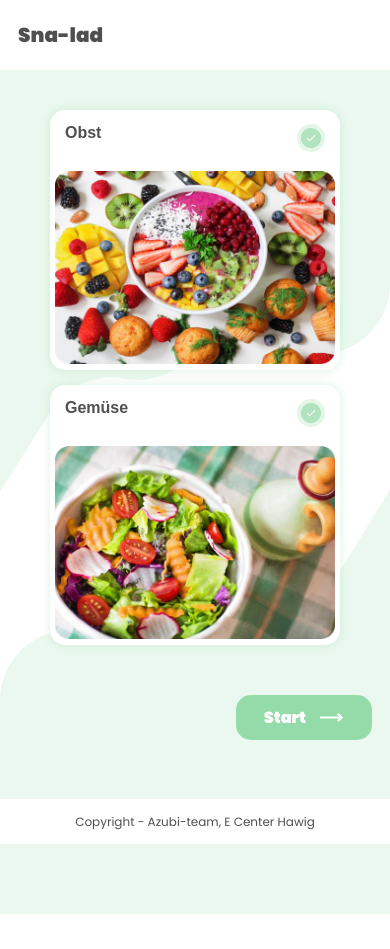
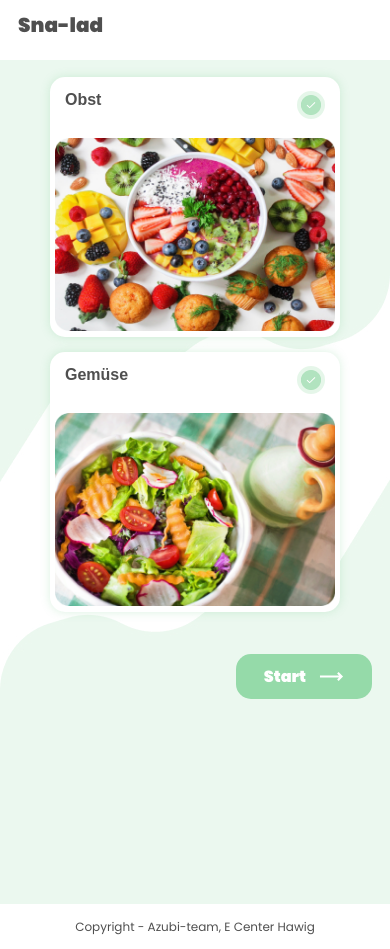
Before and after one commit to layefaa/snalad, a Next.js app: page /menu in a window 390 px wide. Before the commit the page ends 914 px from the top, so only its background shows below. Built offline with nearby package versions, Linux system fonts and the light colour scheme; a web font is replaced by a local one.

Commit message:
fix : responsive

```diff
--- a/src/app/(main)/menu/layout.js
+++ b/src/app/(main)/menu/layout.js
@@ -3,17 +3,15 @@ export default function Layout({ children }) {
     <>
       <header
         className={
-          'container fixed z-20 mb-[7rem] flex h-[7rem] w-full items-center bg-sl-primary-white'
+          'container fixed z-20  flex h-[5rem] w-full items-center bg-sl-primary-white'
         }
       >
         <p className={'text-20 font-[900] text-sl-secondary-black'}>Sna-lad</p>
       </header>
-      <main className={' relative mt-[7rem] min-h-screen w-full bg-white'}>
-        {children}
-      </main>
+      <main className={' relative mt-[6rem] w-full bg-white'}>{children}</main>
       <footer
         className={
-          'fixed bottom-0 flex h-[4.5rem] w-full items-center justify-center bg-sl-primary-white text-12 text-sl-secondary-black'
+          ' bottom-0 flex h-[4.5rem] w-full items-center justify-center bg-sl-primary-white text-12 text-sl-secondary-black'
         }
       >
         <p className={''}>Copyright - Azubi-team, E Center Hawig</p>
--- a/src/app/(main)/menu/obst/page.jsx
+++ b/src/app/(main)/menu/obst/page.jsx
@@ -110,7 +110,7 @@ export default function Obst() {
   }
 
   return (
-    <section className={' min-h-screen w-full pb-[4rem]'}>
+    <section className={'h-full w-full pb-[4rem]'}>
       <div className={'gradient-bg flex w-full justify-center py-[4rem] '}>
         <Swiper
           className={'mr-[10rem] h-fit w-full'}
--- a/src/app/(main)/menu/page.jsx
+++ b/src/app/(main)/menu/page.jsx
@@ -11,7 +11,7 @@ export default function Menu() {
     { name: 'Gemüse', img: '/img/gemuse.png' },
   ]
   return (
-    <section className={' h-full w-full py-[4rem]'}>
+    <section className={'relative min-h-dvh w-full pt-[2dvh]'}>
       <div className={'h-full w-full'}>
         <Image
           className={'h-full w-full'}
@@ -36,7 +36,7 @@ export default function Menu() {
             )
           })}
         </div>
-        <div className={'container mt-[5rem] flex justify-end'}>
+        <div className={'container mt-[5dvh] flex justify-end'}>
           <Button
             url={'/menu/obst'}
             classes={
--- a/src/app/globals.css
+++ b/src/app/globals.css
@@ -37,21 +37,21 @@ body {
 
 @layer components {
   .container {
-    @apply px-[1.8rem]
+    @apply px-[1.8rem];
   }
 
   .card {
     border-radius: 1.5rem;
-    background: #FFF;
+    background: #fff;
     box-shadow: 0px 0px 10px 0px rgba(110, 203, 136, 0.25);
   }
 
   .gradient-bg {
-    background: linear-gradient(126deg, #C7EDD2 2.99%, #FFF 100%);
+    background: linear-gradient(126deg, #c7edd2 2.99%, #fff 100%);
   }
 }
 
-
-.swiper-button-next::after, .swiper-button-prev::after {
-  content: "";
+.swiper-button-next::after,
+.swiper-button-prev::after {
+  content: '';
 }
--- a/src/app/layout.js
+++ b/src/app/layout.js
@@ -46,9 +46,7 @@ export const metadata = {
 export default function RootLayout({ children }) {
   return (
     <html lang="en">
-      <body className={`${poppins.className} min-h-screen text-14`}>
-        {children}
-      </body>
+      <body className={`${poppins.className} text-14`}>{children}</body>
     </html>
   )
 }
--- a/src/app/page.js
+++ b/src/app/page.js
@@ -4,7 +4,7 @@ import Button from '@/components/Button'
 export default function Home() {
   return (
     <main
-      className={'relative min-h-screen w-full bg-sl-primary-green text-white'}
+      className={'relative min-h-dvh w-full bg-sl-primary-green text-white'}
     >
       <section className={'container flex w-full flex-col  pt-[10%]'}>
         <div>
@@ -26,7 +26,7 @@ export default function Home() {
             alt="Picture of the author"
           />
         </div>
-        <div className={'mt-[3vh] flex justify-end'}>
+        <div className={'mt-[3dvh] flex justify-end'}>
           <Button
             url={'/menu'}
             classes={
```
Also changed, not shown: 1 other file (tests, documents, lock files or other folders).
